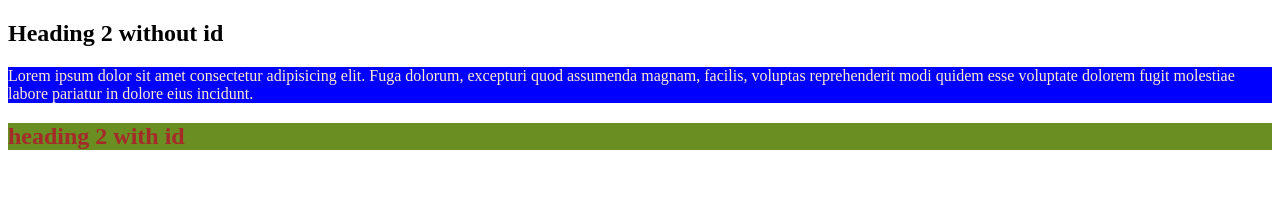
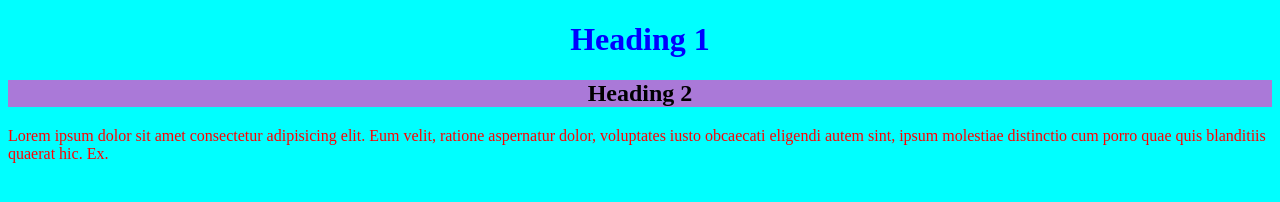
Before and after one commit to sumitsinghkushwaha/September-22, a plain HTML site: page sep 15/index.html in a window 1280 px wide. Drawn offline with Linux system fonts and the light colour scheme.

Commit message:
First External CSS file

```diff
--- a/sep 15/index.html
+++ b/sep 15/index.html
@@ -1,10 +1,11 @@
 <!DOCTYPE html>
 <html lang="en">
-<head>
-    <meta charset="UTF-8">
-    <meta name="viewport" content="width=device-width, initial-scale=1.0">
+  <head>
+    <meta charset="UTF-8" />
+    <meta name="viewport" content="width=device-width, initial-scale=1.0" />
     <title>Document</title>
-    <style>
+
+    <!-- <style>
         p{
             color: blanchedalmond;
             background-color: blue;
@@ -13,16 +14,26 @@
             color: brown;
             background-color: olivedrab;
         }
-    </style>
-</head>
-<body>
+    </style> -->
+    <link rel="stylesheet" href="style.css" />
+  </head>
+  <body>
     <!-- 1.Inline CSS -->
     <!-- <h1 style="color: black;background-color: chocolate;">Hello World</h1>
 
     <p style="color: olive;background-color: aqua;">Lorem ipsum dolor sit amet consectetur adipisicing elit. Est quas in, illum explicabo dolore tenetur accusantium, vitae ducimus aliquid at eligendi ipsum delectus error veniam? Harum unde ullam perspiciatis autem.</p> -->
     <!-- 2.Internal CSS -->
-    <h2>Heading 2 without id</h2>
+    <!-- <h2>Heading 2 without id</h2>
     <p >Lorem ipsum dolor sit amet consectetur adipisicing elit. Fuga dolorum, excepturi quod assumenda magnam, facilis, voluptas reprehenderit modi quidem esse voluptate dolorem fugit molestiae labore pariatur in dolore eius incidunt.</p>
-    <h2 id="heading2">heading 2 with id</h2>
-</body>
+    <h2 id="heading2">heading 2 with id</h2> -->
+
+    <!-- 3. External CSS -->
+    <h1>Heading 1</h1>
+    <div id="heading2"><h2 >Heading 2</h2></div>
+    <p>
+      Lorem ipsum dolor sit amet consectetur adipisicing elit. Eum velit,
+      ratione aspernatur dolor, voluptates iusto obcaecati eligendi autem sint,
+      ipsum molestiae distinctio cum porro quae quis blanditiis quaerat hic. Ex.
+    </p>
+  </body>
 </html>
--- /dev/null
+++ b/sep 15/style.css
@@ -0,0 +1,15 @@
+h1{
+    color: blue;
+    text-align: center;
+}
+body{
+    background-color: aqua;
+}
+#heading2{
+    background-color: rgb(170, 121, 216);
+    text-align: center;
+
+}
+p{
+    color: red;
+}
```
